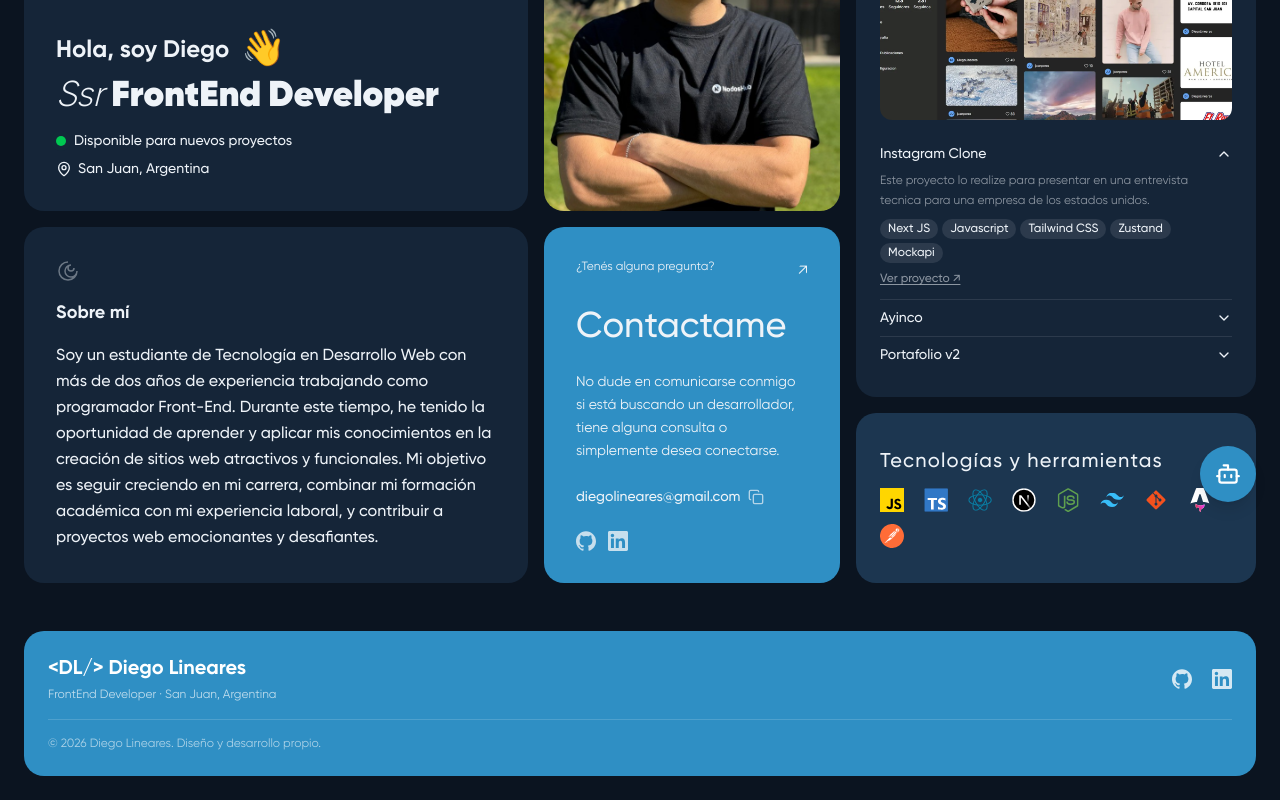
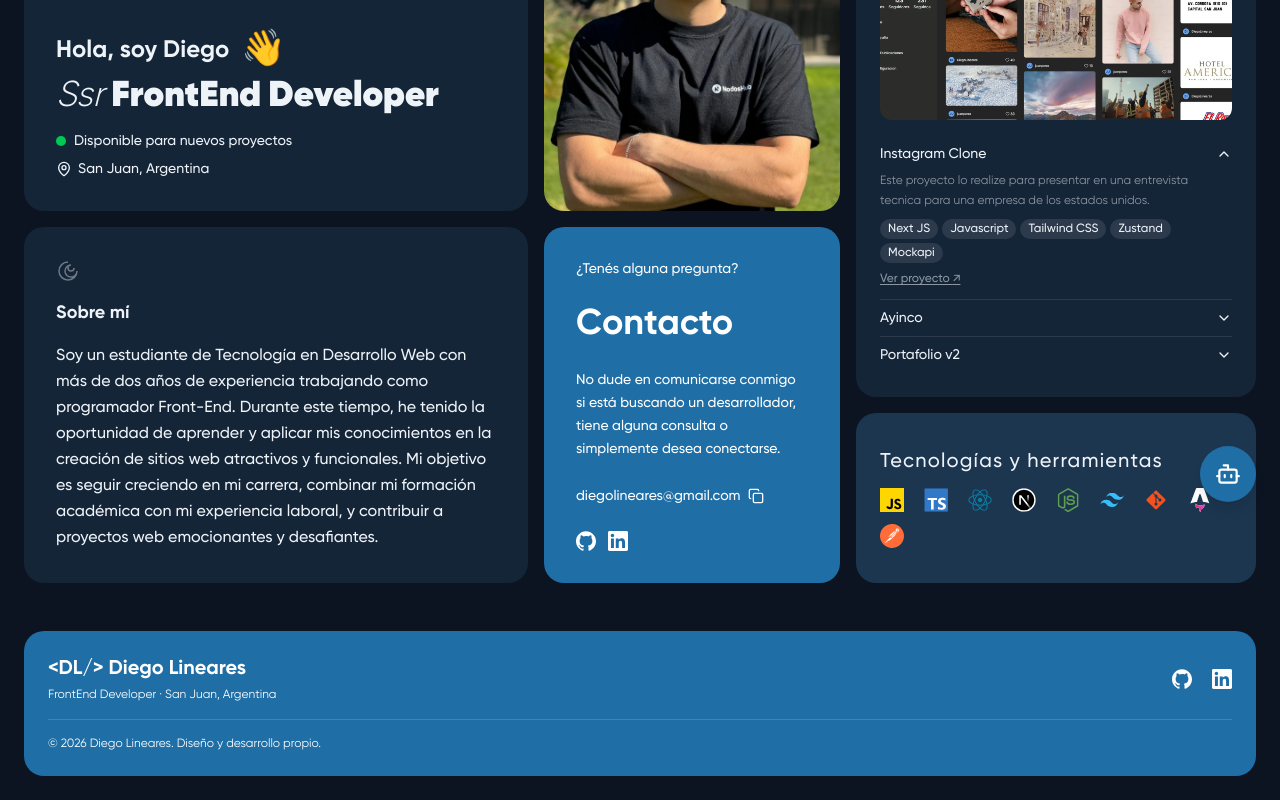
Before and after one commit to linearesdiego/portafolio-react, a React (Vite) app: page / in a window 1280 px wide. Shown: the part 274-1074 px from the top of the page. Built offline with nearby package versions, Linux system fonts and the light colour scheme.

Commit message:
fix: id en las secciones , data separada del componente

```diff
--- a/src/App.jsx
+++ b/src/App.jsx
@@ -10,44 +10,51 @@ import { Tecnology } from './components/Tecnology'
 import { Footer } from './components/Footer'
 import LlmAvatarAssistant from './components/LlmAvatarAssistant'
 
+
+const ASSISTANT_CONFIG = {
+  baseUrl: '/v1',
+  model: 'tu-modelo',
+  defaultText: 'Hola! Preguntame algo sobre esta página.',
+  sectionDiscovery: 'auto',
+}
+
 function App() {
 
   return (
     <>
+      <a
+        href='#contenido'
+        className='sr-only focus:not-sr-only focus:fixed focus:top-4 focus:left-4 focus:z-50 focus:rounded-full focus:bg-white focus:px-4 focus:py-2 focus:text-(--bg-primary) focus:font-medium'
+      >
+        Saltar al contenido
+      </a>
       <header className='p-6 bg-(--bg-primary)'>
         <Navbar />
       </header>
-      <main className='px-6 pb-6 grid grid-cols-1 gap-4 md:grid-cols-12 md:grid-rows-4 md:auto-rows-[minmax(150px,1fr)] bg-(--bg-primary)'>
-        <CardContainer id='hero' col='1 / 6' row='1 / 3' bg='var(--card-1)' className='p-8 flex items-end'>
+      <main id='contenido' tabIndex={-1} className='px-6 pb-6 grid grid-cols-1 gap-4 md:grid-cols-12 md:grid-rows-4 md:auto-rows-[minmax(150px,1fr)] bg-(--bg-primary) focus:outline-none'>
+        <CardContainer id='hero' labelledBy='hero-title' col='1 / 6' row='1 / 3' bg='var(--card-1)' className='p-8 flex items-end'>
           <Hero />
         </CardContainer>
         <CardContainer col='6 / 9' row='1 / 3' bg='var(--card-2)'>
           <Me />
         </CardContainer>
-        <CardContainer id='projects' col='9 / 13' row='1 / 4' bg='var(--card-1)' className='p-6 flex flex-col'>
+        <CardContainer id='projects' labelledBy='projects-title' col='9 / 13' row='1 / 4' bg='var(--card-1)' className='p-6 flex flex-col'>
           <Projects />
         </CardContainer>
-        <CardContainer id='about' col='1 / 6' row='3 / 5' bg='var(--card-1)' className='p-8 flex flex-col justify-between gap-4'>
+        <CardContainer id='about' labelledBy='about-title' col='1 / 6' row='3 / 5' bg='var(--card-1)' className='p-8 flex flex-col justify-between gap-4'>
           <About />
         </CardContainer>
-        <CardContainer id='contact' col='6 / 9' row='3 / 5' bg='var(--card-accent)' className='p-8 flex flex-col justify-between gap-4'>
+        <CardContainer id='contact' labelledBy='contact-title' col='6 / 9' row='3 / 5' bg='var(--card-accent)' className='p-8 flex flex-col justify-between gap-4 text-white'>
           <Contact />
         </CardContainer>
-        <CardContainer id='tecnology' col='9 / 13' row='4 / 5' bg='var(--card-2)' className='p-6 flex items-center justify-around text-xs tracking-widest'>
+        <CardContainer id='tecnology' labelledBy='tecnology-title' col='9 / 13' row='4 / 5' bg='var(--card-2)' className='p-6 flex items-center justify-around text-xs tracking-widest'>
           <Tecnology />
         </CardContainer>
       </main>
       <footer id='footer' className='p-6 bg-(--bg-primary)'>
         <Footer />
       </footer>
-      <LlmAvatarAssistant
-        config={{
-          baseUrl: '/v1',
-          model: 'tu-modelo',
-          defaultText: 'Hola! Preguntame algo sobre esta página.',
-          sectionDiscovery: 'auto',
-        }}
-      />
+      <LlmAvatarAssistant config={ASSISTANT_CONFIG} />
     </>
   )
 }
--- a/src/components/About.jsx
+++ b/src/components/About.jsx
@@ -14,7 +14,7 @@ export const About = () => {
                 <path d="M12 3a9 9 0 1 0 9 9 6 6 0 1 1-6-6 3 3 0 1 0 3 3" />
             </svg>
 
-            <h2 className="text-lg font-bold text-(--ink)">Sobre mí</h2>
+            <h2 id="about-title" className="text-lg font-bold text-(--ink)">Sobre mí</h2>
 
             <p className="text-base leading-relaxed font-medium text-(--ink)">
                 Soy un estudiante de Tecnología en Desarrollo Web con más de dos años de experiencia trabajando como programador Front-End. Durante este tiempo, he tenido la oportunidad de aprender y aplicar mis conocimientos en la creación de sitios web atractivos y funcionales. Mi objetivo es seguir creciendo en mi carrera, combinar mi formación académica con mi experiencia laboral, y contribuir a proyectos web emocionantes y desafiantes.
--- a/src/components/CardContainer.jsx
+++ b/src/components/CardContainer.jsx
@@ -1,9 +1,13 @@
+// Caja / layout de una card del bento grid.
+// Si la card tiene un encabezado propio (labelledBy), se renderiza como <section>
+// con nombre accesible; si no, como <div> genérico.
+export const CardContainer = ({ id, col, row, bg, radius = 20, labelledBy, className = '', children }) => {
+    const Tag = labelledBy ? 'section' : 'div'
 
-// Caja / layout de una card del bento grid.
-    export const CardContainer = ({ id, col, row, bg, radius = 20, className = '', children }) => {
     return (
-        <section
+        <Tag
             id={id}
+            aria-labelledby={labelledBy}
             className={`bento-card overflow-hidden ${className}`}
             style={{
                 '--col': col,
@@ -13,6 +17,6 @@
             }}
         >
             {children}
-        </section>
+        </Tag>
     )
 }
--- a/src/components/Contact.jsx
+++ b/src/components/Contact.jsx
@@ -24,14 +24,11 @@ export const Contact = () => {
 
     return (
         <>
-            <div className="flex items-start justify-between">
-                <p className="text-xs">¿Tenés alguna pregunta?</p>
-                <span aria-hidden="true">↗</span>
-            </div>
+            <p className="text-sm font-medium">¿Tenés alguna pregunta?</p>
 
-            <p className="text-3xl font-medium md:text-4xl">Contactame</p>
+            <h2 id="contact-title" className="text-3xl font-bold md:text-4xl">Contacto</h2>
 
-            <p className="text-sm leading-relaxed">
+            <p className="text-sm font-medium leading-relaxed">
                 No dude en comunicarse conmigo si está buscando un desarrollador, tiene alguna consulta o simplemente desea conectarse.
             </p>
 
@@ -42,7 +39,7 @@ export const Contact = () => {
                     onClick={handleCopy}
                     aria-label="Copiar email"
                     title={copied ? 'Copiado' : 'Copiar email'}
-                    className="cursor-pointer text-current opacity-70 transition-opacity hover:opacity-100"
+                    className="cursor-pointer rounded text-current transition-transform hover:scale-110"
                 >
                     {copied ? (
                         <Check className="h-4 w-4" strokeWidth={2} />
@@ -57,10 +54,11 @@ export const Contact = () => {
                     <a
                         key={name}
                         href={href}
-                        aria-label={name}
                         target="_blank"
-                        title={name}
-                        className="opacity-80 transition-opacity hover:opacity-100"
+                        rel="noopener noreferrer"
+                        aria-label={`${name} (se abre en una pestaña nueva)`}
+                        title={`${name} (se abre en una pestaña nueva)`}
+                        className="transition-transform hover:scale-110"
                     >
                         <Icon className="h-5 w-5" />
                     </a>
--- a/src/components/Footer.jsx
+++ b/src/components/Footer.jsx
@@ -13,7 +13,7 @@ export const Footer = () => {
             <div className="flex flex-col items-start justify-between gap-4 sm:flex-row sm:items-center">
                 <div>
                     <p className="text-xl font-bold text-white">{'<DL/>'} Diego Lineares</p>
-                    <p className="mt-1 text-xs text-white/70">FrontEnd Developer · San Juan, Argentina</p>
+                    <p className="mt-1 text-xs text-white">FrontEnd Developer · San Juan, Argentina</p>
                 </div>
 
                 <div className="flex items-center gap-5">
@@ -22,9 +22,10 @@ export const Footer = () => {
                             key={name}
                             href={href}
                             target="_blank"
-                            aria-label={name}
-                            title={name}
-                            className="text-white opacity-80 transition-opacity hover:opacity-100"
+                            rel="noopener noreferrer"
+                            aria-label={`${name} (se abre en una pestaña nueva)`}
+                            title={`${name} (se abre en una pestaña nueva)`}
+                            className="text-white transition-transform hover:scale-110"
                         >
                             <Icon className="h-5 w-5" />
                         </a>
@@ -33,7 +34,7 @@ export const Footer = () => {
             </div>
 
             <div className="border-t border-white/15 pt-4">
-                <p className="text-xs text-white/60">
+                <p className="text-xs text-white">
                     © {year} Diego Lineares. Diseño y desarrollo propio.
                 </p>
             </div>
--- a/src/components/Me.jsx
+++ b/src/components/Me.jsx
@@ -1,6 +1,6 @@
 import imagen1 from '../assets/yo.jpeg'
 export const Me = () => {
     return (
-        <img src={imagen1} alt="Retrato" className="h-full w-full object-cover" />
+        <img src={imagen1} alt="Retrato de Diego Lineares" width={800} height={800} className="h-full w-full object-cover" />
     )
 }
--- a/src/components/Projects.jsx
+++ b/src/components/Projects.jsx
@@ -1,35 +1,6 @@
 import { useState } from 'react'
 import { ChevronDown } from 'lucide-react'
-import proyecto1 from '../assets/proyectos/proyecto1.png'
-import proyecto2 from '../assets/proyectos/proyecto2.png'
-import proyecto3 from '../assets/proyectos/proyecto3.png'
-
-const PROJECTS = [
-    {
-        id: 1,
-        titulo: 'Instagram Clone',
-        descripcion: 'Este proyecto lo realize para presentar en una entrevista tecnica para una empresa de los estados unidos.',
-        imagen: proyecto1,
-        tecnologias: ['Next JS', 'Javascript', 'Tailwind CSS', 'Zustand', 'Mockapi'],
-        link: 'https://next-instagram-buiffhlu1-linearesdiegos-projects.vercel.app/'
-    },
-    {
-        id: 2,
-        titulo: 'Ayinco',
-        descripcion: 'Este proyecto es un sitio web de una empresa constructura con su responsive y sus formularios de contacto.',
-        imagen: proyecto2,
-        tecnologias: ['Astro js', 'Typescript', 'Tailwind CSS'],
-        link: 'https://www.ayinco.com.ar/'
-    },
-    {
-        id: 3,
-        titulo: 'Portafolio v2',
-        descripcion: 'Este proyecto es un portafolio que realize hace dos años.',
-        imagen: proyecto3,
-        tecnologias: ['Astro js', 'Typescript', 'Tailwind CSS'],
-        link: 'https://diego-lineares-dev.vercel.app/'
-    },
-]
+import { PROJECTS } from '../data/data'
 
 export const Projects = () => {
     const [openId, setOpenId] = useState(PROJECTS[0].id)
@@ -38,7 +9,7 @@ export const Projects = () => {
     return (
         <div className="flex h-full flex-col">
             <header className="flex items-start justify-between">
-                <h2 className="text-lg font-medium">Proyectos</h2>
+                <h2 id="projects-title" className="text-lg font-medium">Proyectos</h2>
             </header>
 
             <div className="mt-4 aspect-video w-full overflow-hidden rounded-xl bg-(--ink)/10">
@@ -46,7 +17,9 @@ export const Projects = () => {
                     <img
                         key={activeProject.id}
                         src={activeProject.imagen}
-                        alt={activeProject.titulo}
+                        alt={`Captura del proyecto ${activeProject.titulo}`}
+                        width={activeProject.ancho}
+                        height={activeProject.alto}
                         className="h-full w-full animate-[fadeIn_0.3s_ease-in-out] object-cover"
                     />
                 )}
@@ -55,30 +28,34 @@ export const Projects = () => {
             <ul className="mt-4 flex-1 overflow-y-auto">
                 {PROJECTS.map((project) => {
                     const isOpen = project.id === openId
+                    const panelId = `project-panel-${project.id}`
 
                     return (
                         <li key={project.id} className="border-t border-(--ink)/10 first:border-t-0">
                             <button
                                 type="button"
                                 onClick={() => setOpenId(project.id)}
+                                aria-expanded={isOpen}
+                                aria-controls={panelId}
                                 className="flex w-full items-center justify-between py-2 text-left text-sm font-medium"
                             >
                                 {project.titulo}
                                 <ChevronDown
+                                    aria-hidden="true"
                                     className={`h-4 w-4 shrink-0 transition-transform cursor-pointer ${isOpen ? 'rotate-180' : ''}`}
                                 />
                             </button>
 
                             <div
-                                className={`grid transition-[grid-template-rows] duration-300 ease-in-out ${
-                                    isOpen ? 'grid-rows-[1fr]' : 'grid-rows-[0fr]'
-                                }`}
+                                id={panelId}
+                                inert={!isOpen}
+                                className={`grid transition-[grid-template-rows] duration-300 ease-in-out ${isOpen ? 'grid-rows-[1fr]' : 'grid-rows-[0fr]'
+                                    }`}
                             >
                                 <div className="overflow-hidden">
                                     <div
-                                        className={`pb-3 text-xs text-(--muted) transition-opacity duration-300 ${
-                                            isOpen ? 'opacity-100' : 'opacity-0'
-                                        }`}
+                                        className={`pb-3 text-xs text-(--muted) transition-opacity duration-300 ${isOpen ? 'opacity-100' : 'opacity-0'
+                                            }`}
                                     >
                                         <p className="leading-relaxed">{project.descripcion}</p>
 
@@ -96,10 +73,11 @@ export const Projects = () => {
                                         <a
                                             href={project.link}
                                             target="_blank"
-                                            rel="noreferrer"
+                                            rel="noopener noreferrer"
                                             className="mt-2 inline-block font-medium underline underline-offset-2"
                                         >
-                                            Ver proyecto ↗
+                                            Ver proyecto <span aria-hidden="true">↗</span>
+                                            <span className="sr-only"> {project.titulo} (se abre en una pestaña nueva)</span>
                                         </a>
                                     </div>
                                 </div>
--- /dev/null
+++ b/src/data/data.js
@@ -0,0 +1,66 @@
+import proyecto1 from "../assets/proyectos/proyecto1.png";
+import proyecto2 from "../assets/proyectos/proyecto2.png";
+import proyecto3 from "../assets/proyectos/proyecto3.png";
+//tecnologias
+import javascript from "../assets/icons/javascript.svg";
+import typescript from "../assets/icons/typescript.svg";
+import react from "../assets/icons/react.svg";
+import nextjs from "../assets/icons/nextjs.svg";
+import nodejs from "../assets/icons/nodejs.svg";
+import tailwind from "../assets/icons/tailwind.svg";
+import git from "../assets/icons/git.svg";
+import astro from "../assets/icons/astro.svg";
+import postman from "../assets/icons/postman.svg";
+
+export const PROJECTS = [
+  {
+    id: 1,
+    titulo: "Instagram Clone",
+    descripcion:
+      "Este proyecto lo realize para presentar en una entrevista tecnica para una empresa de los estados unidos.",
+    imagen: proyecto1,
+    ancho: 1600,
+    alto: 776,
+    tecnologias: [
+      "Next JS",
+      "Javascript",
+      "Tailwind CSS",
+      "Zustand",
+      "Mockapi",
+    ],
+    link: "https://next-instagram-buiffhlu1-linearesdiegos-projects.vercel.app/",
+  },
+  {
+    id: 2,
+    titulo: "Ayinco",
+    descripcion:
+      "Este proyecto es un sitio web de una empresa constructura con su responsive y sus formularios de contacto.",
+    imagen: proyecto2,
+    ancho: 1600,
+    alto: 778,
+    tecnologias: ["Astro js", "Typescript", "Tailwind CSS"],
+    link: "https://www.ayinco.com.ar/",
+  },
+  {
+    id: 3,
+    titulo: "Portafolio v2",
+    descripcion: "Este proyecto es un portafolio que realize hace dos años.",
+    imagen: proyecto3,
+    ancho: 1345,
+    alto: 593,
+    tecnologias: ["Astro js", "Typescript", "Tailwind CSS"],
+    link: "https://diego-lineares-dev.vercel.app/",
+  },
+];
+
+export const TECNOLOGIAS = [
+  { nombre: "Javascript", icon: javascript },
+  { nombre: "Typescript", icon: typescript },
+  { nombre: "React", icon: react },
+  { nombre: "Next js", icon: nextjs },
+  { nombre: "Node js", icon: nodejs },
+  { nombre: "Tailwind css", icon: tailwind },
+  { nombre: "Git", icon: git },
+  { nombre: "Astro", icon: astro },
+  { nombre: "Postman", icon: postman },
+];
--- a/src/index.css
+++ b/src/index.css
@@ -1,17 +1,35 @@
 @import "tailwindcss";
 
 @keyframes fadeIn {
-  from { opacity: 0; }
-  to { opacity: 1; }
+  from {
+    opacity: 0;
+  }
+  to {
+    opacity: 1;
+  }
 }
 
 @keyframes wave {
-  0%, 60%, 100% { transform: rotate(0deg); }
-  10% { transform: rotate(14deg); }
-  20% { transform: rotate(-8deg); }
-  30% { transform: rotate(14deg); }
-  40% { transform: rotate(-4deg); }
-  50% { transform: rotate(10deg); }
+  0%,
+  60%,
+  100% {
+    transform: rotate(0deg);
+  }
+  10% {
+    transform: rotate(14deg);
+  }
+  20% {
+    transform: rotate(-8deg);
+  }
+  30% {
+    transform: rotate(14deg);
+  }
+  40% {
+    transform: rotate(-4deg);
+  }
+  50% {
+    transform: rotate(10deg);
+  }
 }
 
 /* --- Fuentes locales (carpeta src/assets/font) --- */
@@ -54,18 +72,18 @@
 /* --- Registro en el tema de Tailwind v4 --- */
 @theme {
   --font-gilroy: "Gilroy", ui-sans-serif, system-ui, sans-serif;
-
   /* Opcional: que Gilroy sea la fuente por defecto (clase font-sans / body) */
   --font-sans: "Gilroy", ui-sans-serif, system-ui, sans-serif;
 }
 
 :root {
-  --color-primary: #2f8fc4;
+  /* Celeste oscurecido para cumplir contraste WCAG AA con texto blanco (≈4.7:1) */
+  --color-primary: #1f6ea6;
   --bg-primary: #0b1420;
 
   /* Paleta celeste oscura (dark mode) para el bento grid */
-  --card-1: #152538;        /* navy oscuro: Hero, Musea, Bio */
-  --card-2: #1c3650;        /* navy medio: card del retrato */
+  --card-1: #152538; /* navy oscuro: Hero, Musea, Bio */
+  --card-2: #1c3650; /* navy medio: card del retrato */
   --card-accent: var(--color-primary); /* celeste vivo: Contact, Redes */
   --ink: #eef3f8;
   --muted: rgba(238, 243, 248, 0.55);
@@ -77,18 +95,16 @@ body {
 }
 
 /* Colocación de cada card en el grid vía custom properties.
-   Se usan props/style inline en <CardContainer>, y este media query
-   las resetea en mobile (los style inline no soportan media queries). */
+   Mobile-first: la base es una sola columna (colocación automática) y
+   recién desde md (768px) se aplican las posiciones del bento grid. */
 .bento-card {
   position: relative;
-  grid-column: var(--col, auto);
-  grid-row: var(--row, auto);
   background: var(--card-bg, var(--card-1));
 }
 
-@media (max-width: 768px) {
+@media (min-width: 768px) {
   .bento-card {
-    grid-column: auto;
-    grid-row: auto;
+    grid-column: var(--col, auto);
+    grid-row: var(--row, auto);
   }
 }
```
Also changed, not shown: src/components/Hero.jsx (+5 -5 lines), src/components/Tecnology.jsx (+3 -20 lines).
